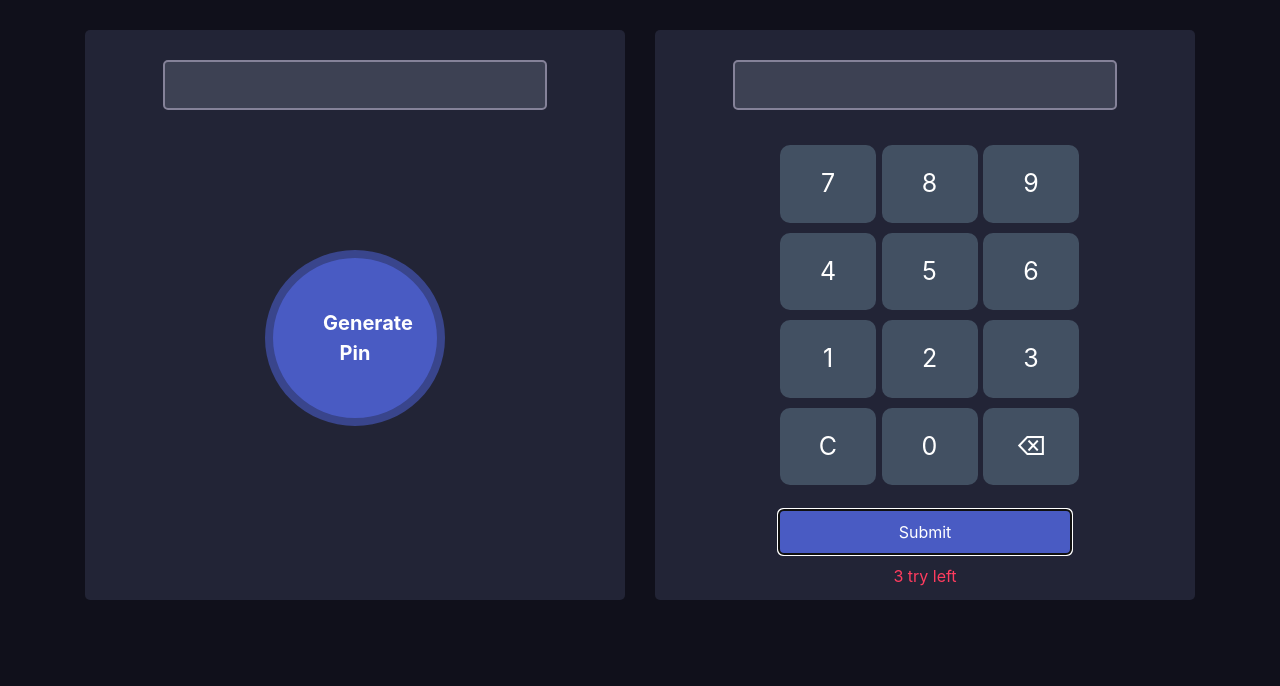
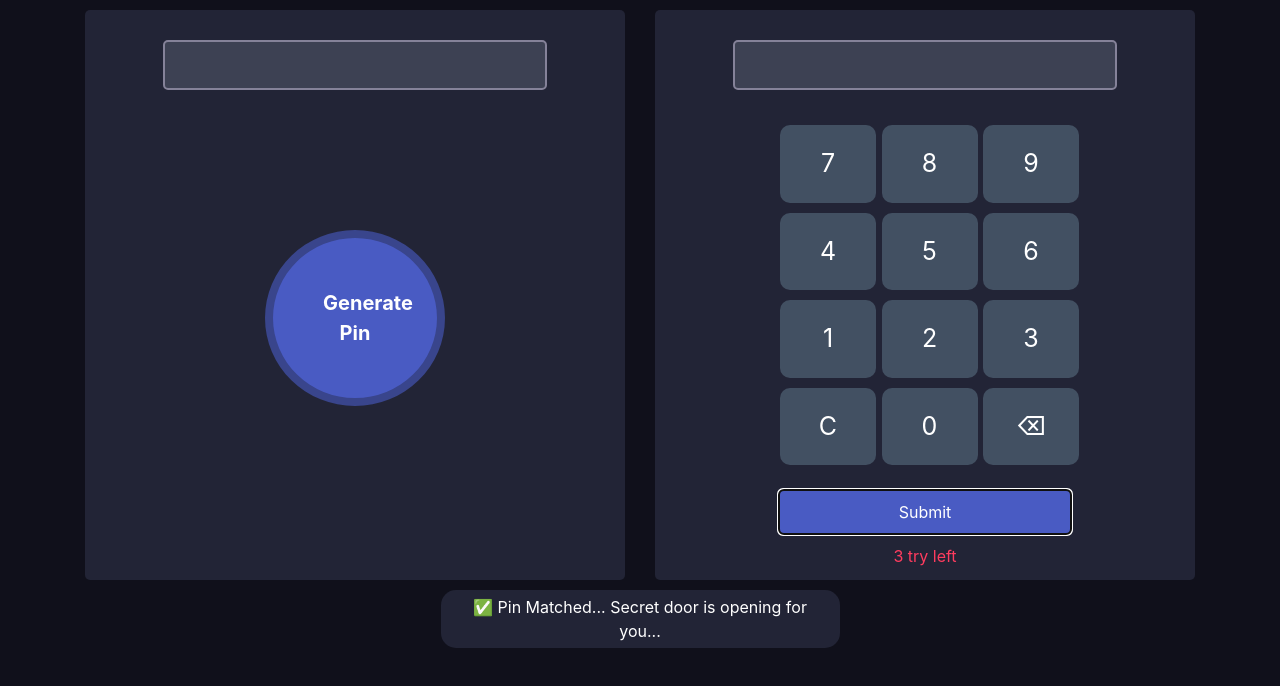
Before and after one commit to Tamim-Hossain/pin-matcher, a plain HTML site: page index.html in a window 1280 px wide. Both pictures are taken after a click on the button "Submit". Drawn offline with nearby package versions, Linux system fonts and the light colour scheme.

Commit message:
almost done

```diff
--- a/index.html
+++ b/index.html
@@ -45,7 +45,7 @@
                                 <div class="button" onclick="numberOutput.value=numberOutput.value.slice(0, -1)">⌫</div>
                             </div>
                             <div>
-                                <button type="submit" class="submit-btn">Submit</button>
+                                <button id="submit" type="submit" class="submit-btn">Submit</button>
                                 <p class="action-left">3 try left</p>
                             </div>
                         </div>
@@ -53,8 +53,8 @@
                 </div>
             </div>
             <div class="notify-section">
-                <p class="notify">❌ Pin Didn't Match, Please try again.</p>
-                <p class="notify">✅ Pin Matched... Secret door is opening for you...</p>
+                <p id="wrong" class="notify">❌ Pin Didn't Match, Please try again.</p>
+                <p id="correct" class="notify">✅ Pin Matched... Secret door is opening for you...</p>
             </div>
         </div>
 
--- a/script.js
+++ b/script.js
@@ -1,4 +1,17 @@
 document.getElementById("generate-pin-btn").addEventListener("click", function () {
-    const randomPin = Math.round(1000 + Math.random() * 9999);
+    const randomPin = Math.round(1000 + (Math.random() * 9999));
     document.getElementById("generateOutput").value = randomPin;
 });
+
+document.getElementById("submit").addEventListener("click", function () {
+    const generateOutputValue = document.getElementById("generateOutput").value;
+    const numberOutputValue = document.getElementById("numberOutput").value;
+
+    if (generateOutputValue == numberOutputValue) {
+        document.getElementById("wrong").style.display = "none";
+        document.getElementById("correct").style.display = "block";
+    } else {
+        document.getElementById("correct").style.display = "none";
+        document.getElementById("wrong").style.display = "block";
+    }
+});
--- a/style.css
+++ b/style.css
@@ -6,7 +6,7 @@ body {
     height: 100vh;
 }
 .container {
-    margin-top: 30px;
+    margin-top: 10px;
 }
 
 .half-width {
@@ -109,14 +109,14 @@ input[type="text"]:focus {
     text-align: center;
     margin: 0 auto;
     background: #222436;
-    margin-top: 20px;
+    margin-top: 10px;
     border-radius: 15px;
     padding: 5px 20px;
+    display: none;
 }
 .notify-section {
     width: 35%;
     margin: 0 auto;
-    display: none;
 }
 .action-left {
     color: #ff3c5f;
```
